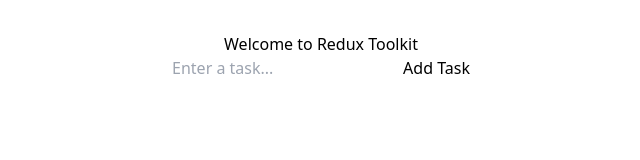
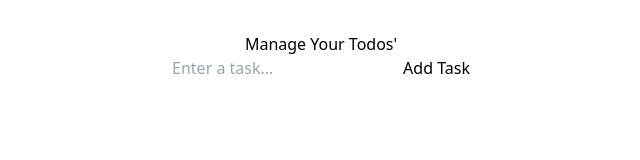
Before and after one commit to TBS96/manageTodosRTK, a React (Vite) app: page / in a window 1280 px wide. Shown: the top 160 px of the page, without its empty margins (319-959 px from the left). Built offline with nearby package versions, Linux system fonts and the light colour scheme.

Commit message:
added styles to header
Signed-off-by: TBS96 <9tbs6@proton.me>

```diff
--- a/src/App.jsx
+++ b/src/App.jsx
@@ -6,7 +6,7 @@ import TodosList from './components/TodosList'
 const App = () => {
   return (
     <>
-      <h1>Welcome to Redux Toolkit</h1>
+      <h1 className='text-2xl font-bold mb-8 mt-2'>Manage Your Todos'</h1>
       <AddTodo />
       <TodosList />
     </>
```
